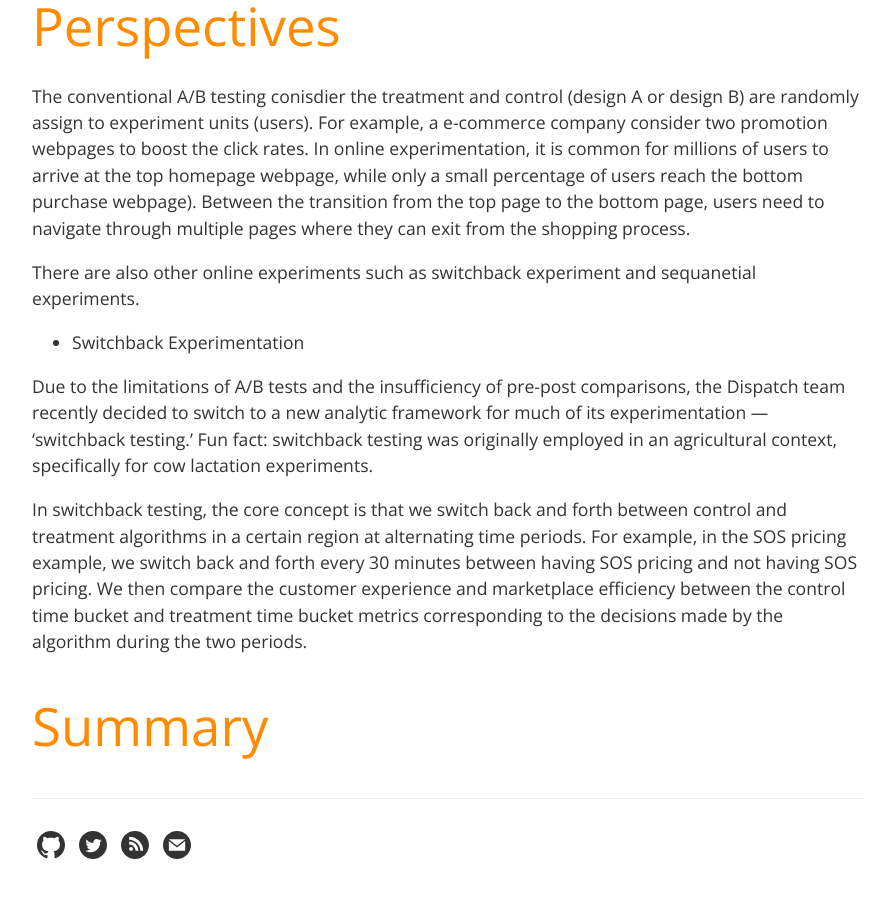
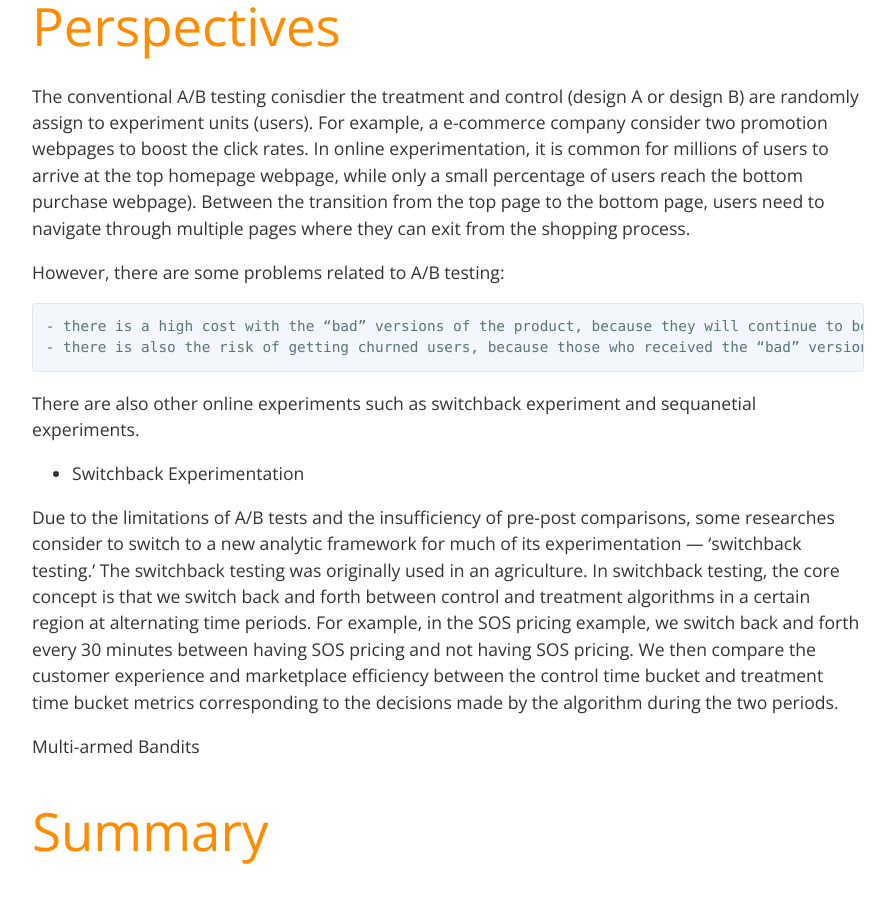
Before and after one commit to xwdeng80/blog, a Jekyll site: the page built from _posts/2021-06-10-beyond-ab-testing.md, in a window 1280 px wide and 900 px high, scrolled down 916 px. Shown: the whole window, without its empty margins (192-1087 px from the left). Built offline with Jekyll 4.4.1, drawn with Linux system fonts in a browser that asks for light colours.

Commit message:
Update 2021-06-10-beyond-ab-testing.md

```diff
--- a/_posts/2021-06-10-beyond-ab-testing.md
+++ b/_posts/2021-06-10-beyond-ab-testing.md
@@ -23,12 +23,18 @@ In online experimentation, it is common for millions of users to arrive at the t
 bottom purchase webpage). Between the transition from the top page to the bottom page, users need to navigate through multiple pages where they can exit from the
 shopping process.
 
+However, there are some problems related to A/B testing:
+
+    - there is a high cost with the “bad” versions of the product, because they will continue to be offered to the user until the end of the test even if their returns are not good;
+    - there is also the risk of getting churned users, because those who received the “bad” version of the product during the whole test may have a poor experience with the product.
+
 There are also other online experiments such as switchback experiment and sequanetial experiments.
 
 - Switchback Experimentation
 
-Due to the limitations of A/B tests and the insufficiency of pre-post comparisons, the Dispatch team recently decided to switch to a new analytic framework for much of its experimentation — ‘switchback testing.’ Fun fact: switchback testing was originally employed in an agricultural context, specifically for cow lactation experiments.
+Due to the limitations of A/B tests and the insufficiency of pre-post comparisons, some researches consider to switch to a new analytic framework for much of its experimentation — ‘switchback testing.’
+The switchback testing was originally used in an agriculture. In switchback testing, the core concept is that we switch back and forth between control and treatment algorithms in a certain region at alternating time periods. For example, in the SOS pricing example, we switch back and forth every 30 minutes between having SOS pricing and not having SOS pricing. We then compare the customer experience and marketplace efficiency between the control time bucket and treatment time bucket metrics corresponding to the decisions made by the algorithm during the two periods.
 
-In switchback testing, the core concept is that we switch back and forth between control and treatment algorithms in a certain region at alternating time periods. For example, in the SOS pricing example, we switch back and forth every 30 minutes between having SOS pricing and not having SOS pricing. We then compare the customer experience and marketplace efficiency between the control time bucket and treatment time bucket metrics corresponding to the decisions made by the algorithm during the two periods.
+Multi-armed Bandits
 
 # Summary
```
